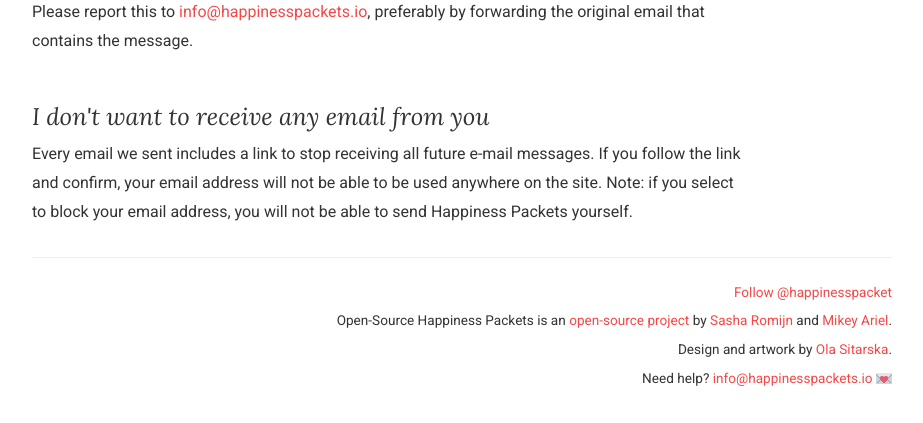
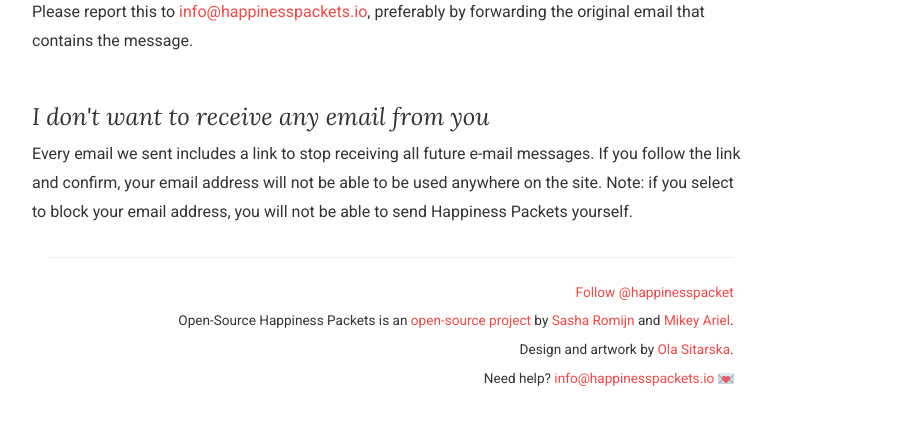
Before and after one commit to happinesspackets/happinesspackets, a Django app: template templates/messaging/faq.html in a window 1280 px wide. Shown: the part 1793-2216 px from the top of the page, without its empty margins (338-1261 px from the left). Run offline with Django 3.2, Linux system fonts and the light colour scheme; the template is opened without the code that fills it, so the values that code supplies are empty; some libraries are stand-ins or nearby versions.

Commit message:
Consistent width of line separators and footer

```diff
--- a/templates/base.html
+++ b/templates/base.html
@@ -48,7 +48,7 @@
                     {% block content %}{% endblock %}
                 </div>
             </div>
-            <footer><small>
+            <footer class="col-md-10"><small>
                 <hr>
                 <a href="https://twitter.com/happinesspacket" class="twitter-follow-button" data-show-count="false" data-size="large" data-dnt="true">Follow @happinesspacket</a>
                 <script>!function(d,s,id){var js,fjs=d.getElementsByTagName(s)[0],p=/^http:/.test(d.location)?'http':'https';if(!d.getElementById(id)){js=d.createElement(s);js.id=id;js.src=p+'://platform.twitter.com/widgets.js';fjs.parentNode.insertBefore(js,fjs);}}(document, 'script', 'twitter-wjs');</script>
```
